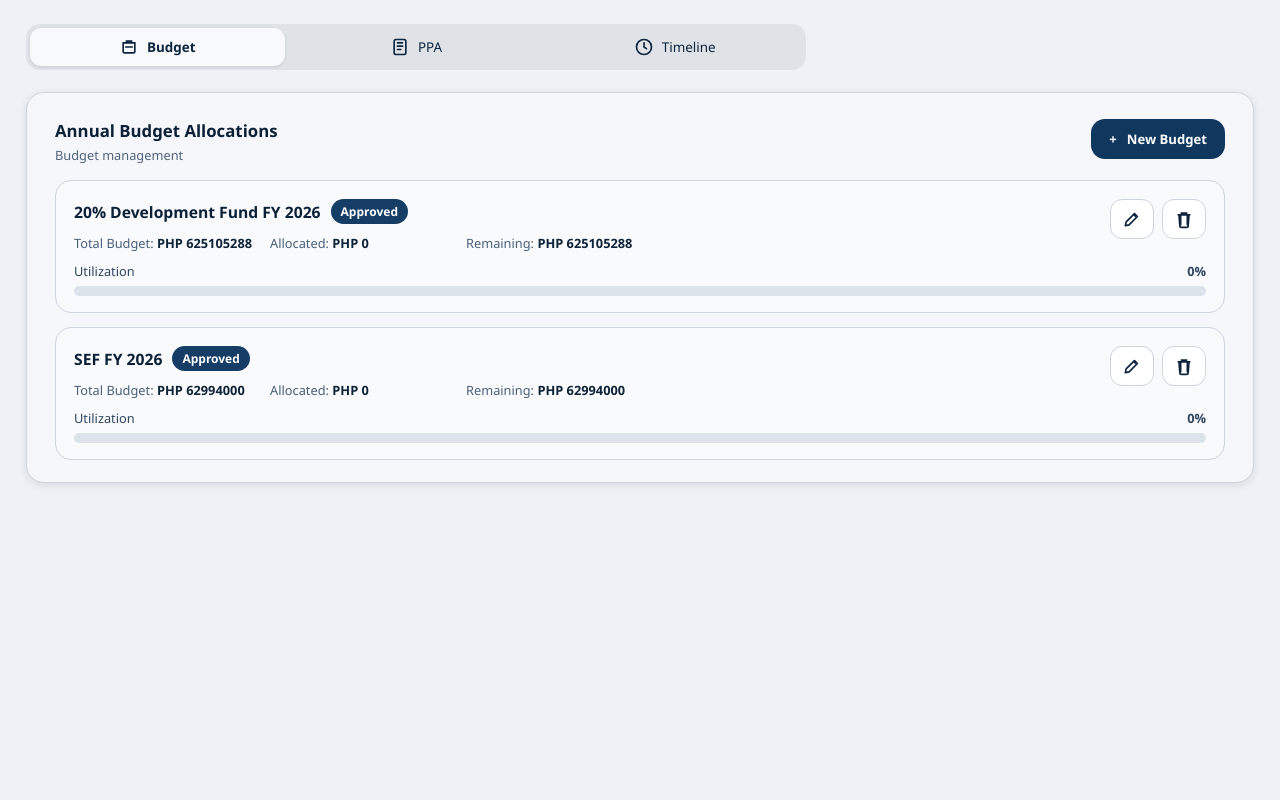
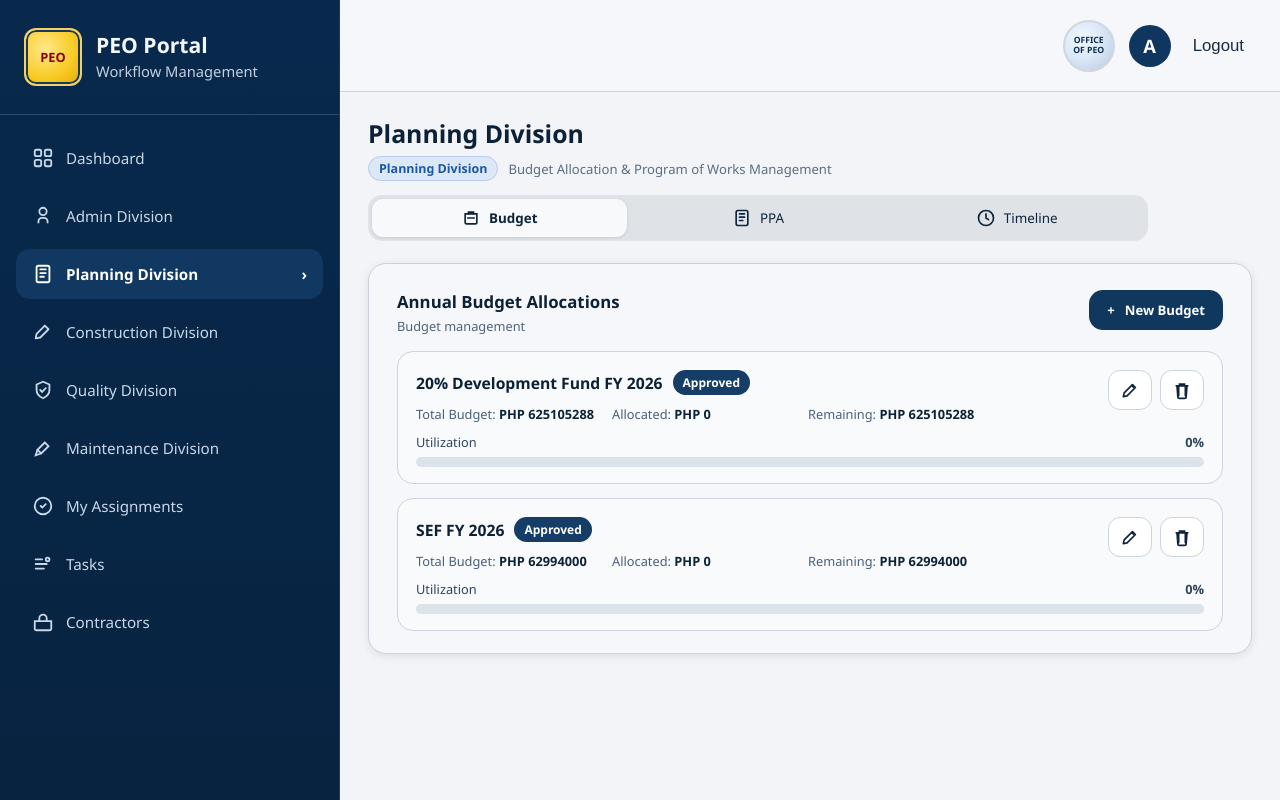
Before and after one commit to takeshii17/PEO-System, a Django app: page /planning-division/ in a window 1280 px wide. Run offline with Django 5.2, Linux system fonts and the light colour scheme; a user stored in the database is signed in; data comes from the database, SQL or seed files in the repository; data that the repository does not hold is empty.

Commit message:
fixed planning division

```diff
--- a/peo_system/main/templates/Planning Division/planning_Div.html
+++ b/peo_system/main/templates/Planning Division/planning_Div.html
@@ -34,10 +34,9 @@
 
         .layout {
             min-height: 100vh;
-            display: block;
+            display: flex;
         }
 
-<<<<<<< HEAD
         .sidebar {
             width: 340px;
             background: linear-gradient(180deg, #08294d 0%, #072340 100%);
@@ -45,10 +44,11 @@
             border-right: 1px solid #173a61;
             display: flex;
             flex-direction: column;
+            position: sticky;
+            top: 0;
+            height: 100vh;
+            overflow-y: auto;
         }
-=======
-        .sidebar { display: none; }
->>>>>>> d636d885227702190114362938ab9de4f9007e50
 
         .brand {
             padding: 28px 24px;
@@ -121,11 +121,20 @@
         }
 
         .content {
+            flex: 1;
             min-width: 0;
-            width: 100%;
+            background: #f2f4f7;
         }
 
-        .topbar { display: none; }
+        .topbar {
+            height: 92px;
+            border-bottom: 1px solid var(--line);
+            display: flex;
+            justify-content: flex-end;
+            align-items: center;
+            padding: 0 28px;
+            background: #f5f7fa;
+        }
 
         .title-wrap h2 {
             margin: 0;
@@ -189,7 +198,7 @@
             border: 0;
             background: transparent;
             color: #182d43;
-            font-size: 0.95rem;
+            font-size: 1.05rem;
             cursor: pointer;
             padding: 6px 8px;
             border-radius: 8px;
@@ -200,7 +209,11 @@
         }
 
         .main {
-            padding: 24px 26px;
+            padding: 24px 28px;
+        }
+
+        .title-wrap {
+            margin-bottom: 14px;
         }
 
         .section-tabs {
@@ -610,11 +623,13 @@
 
             .sidebar {
                 width: 100%;
+                position: static;
+                height: auto;
             }
 
             .topbar {
-                flex-direction: column;
-                align-items: stretch;
+                height: auto;
+                padding: 12px 16px;
             }
 
             .profile {
@@ -701,6 +716,17 @@
 
         <div class="content">
             <header class="topbar">
+                <div class="profile">
+                    <div class="seal">OFFICE<br>OF PEO</div>
+                    <div class="avatar">{{ user.username|slice:":1"|upper }}</div>
+                    <form action="{% url 'logout' %}" method="post">
+                        {% csrf_token %}
+                        <button class="logout" type="submit">Logout</button>
+                    </form>
+                </div>
+            </header>
+
+            <main class="main">
                 <div class="title-wrap">
                     <h2>Planning Division</h2>
                     <div class="title-sub">
@@ -708,14 +734,6 @@
                         <span>Budget Allocation &amp; Program of Works Management</span>
                     </div>
                 </div>
-                <div class="profile">
-                    <div class="seal">OFFICE<br>OF PEA</div>
-                    <div class="avatar">L</div>
-                    <button class="logout" type="button">Logout</button>
-                </div>
-            </header>
-
-            <main class="main">
                 <section class="section-tabs">
                     <a class="section-tab {% if active_tab == 'budget' %}active{% endif %}" href="{% url 'planning_div_dashboard' %}?tab=budget">
                         <svg viewBox="0 0 24 24" fill="none"><path d="M5 7h14v10a2 2 0 0 1-2 2H7a2 2 0 0 1-2-2V7Z" stroke="currentColor" stroke-width="2"/><path d="M9 7V5h6v2M8 12h8" stroke="currentColor" stroke-width="2" stroke-linecap="round"/></svg>
```
Also changed, not shown: peo_system/main/templates/Construction Division/construction_div.html (+0 -16 lines).
